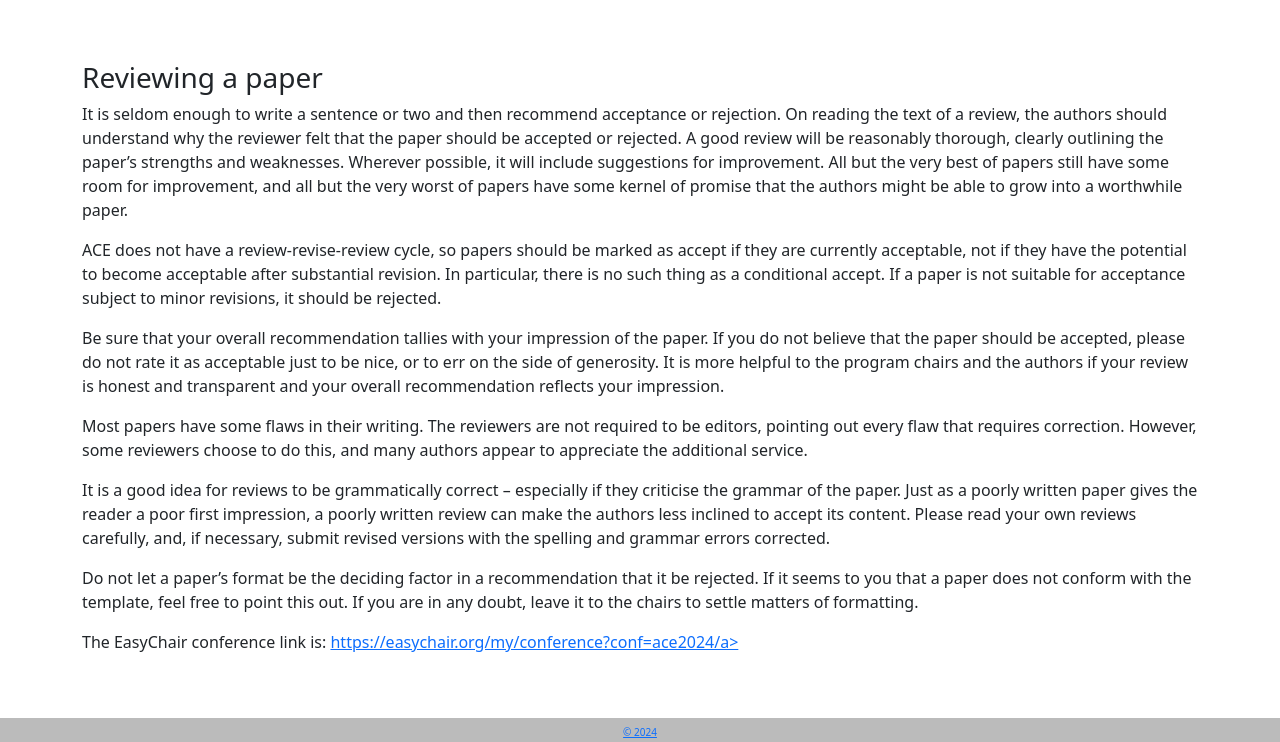
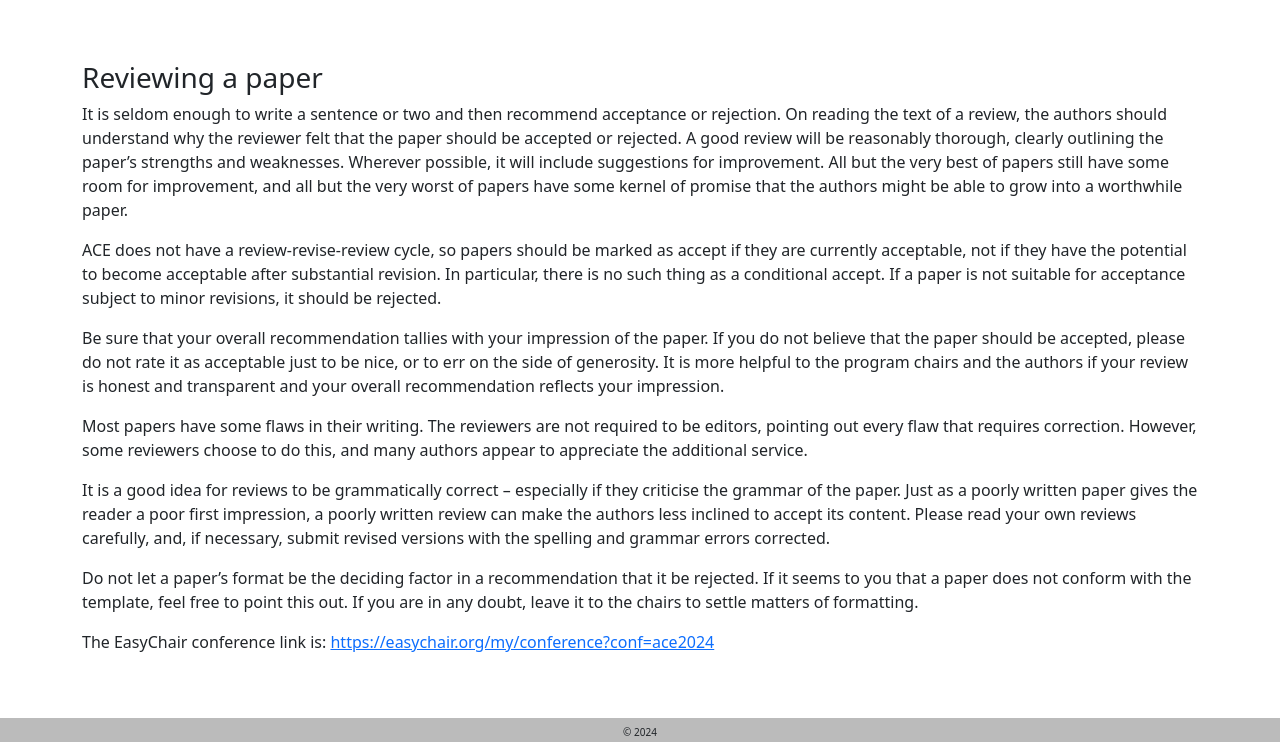
Before and after one commit to aceconferences/ace2025, a plain HTML site: page reviewers.html in a window 1280 px wide. Shown: the part 1942-2684 px from the top of the page. Drawn offline with Linux system fonts and the light colour scheme.

Commit message:
Update reviewers.html

```diff
--- a/reviewers.html
+++ b/reviewers.html
@@ -177,7 +177,7 @@
 
 			<p>Do not let a paper’s format be the deciding factor in a recommendation that it be rejected.  If it seems to you that a paper does not conform with the template, feel free to point this out. If you are in any doubt, leave it to the chairs to settle matters of formatting.</p>
 
-			<p>The EasyChair conference link is: <a href = "https://easychair.org/my/conference?conf=ace2024">https://easychair.org/my/conference?conf=ace2024/a></p>
+			<p>The EasyChair conference link is: <a href = "https://easychair.org/my/conference?conf=ace2024">https://easychair.org/my/conference?conf=ace2024</a></p>
 		</div>
 	</div>
 </div>
```
